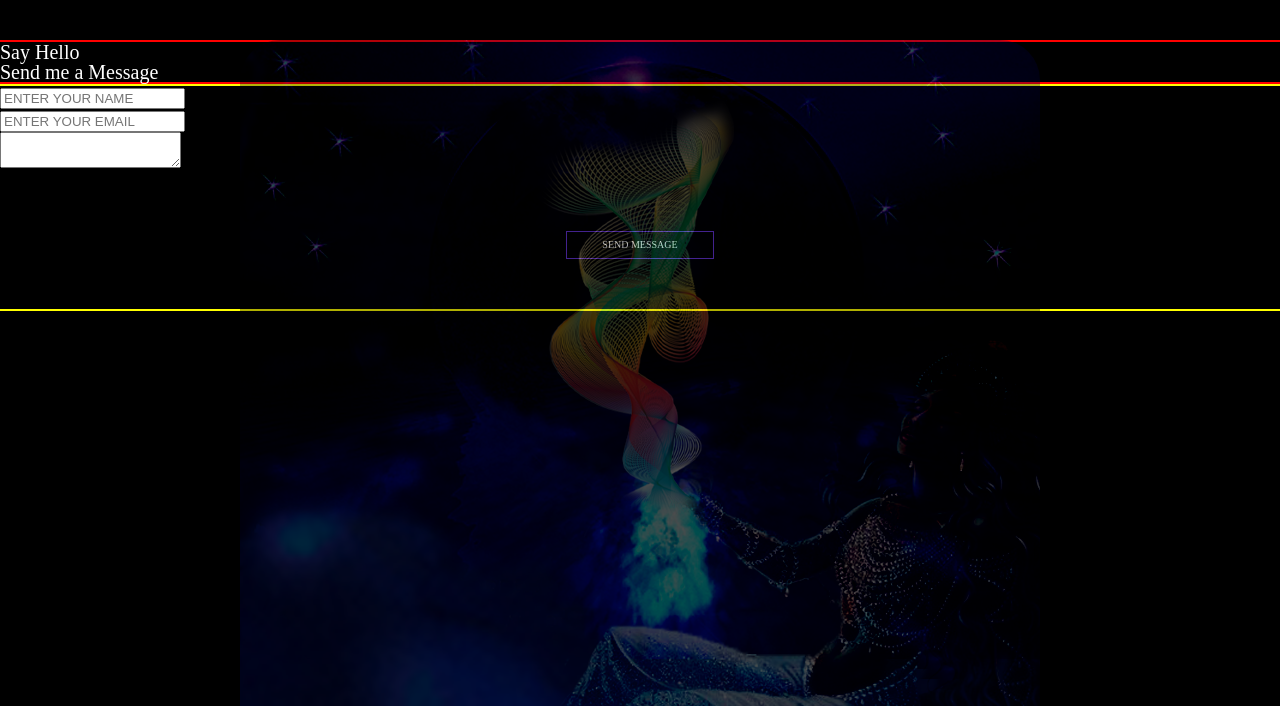
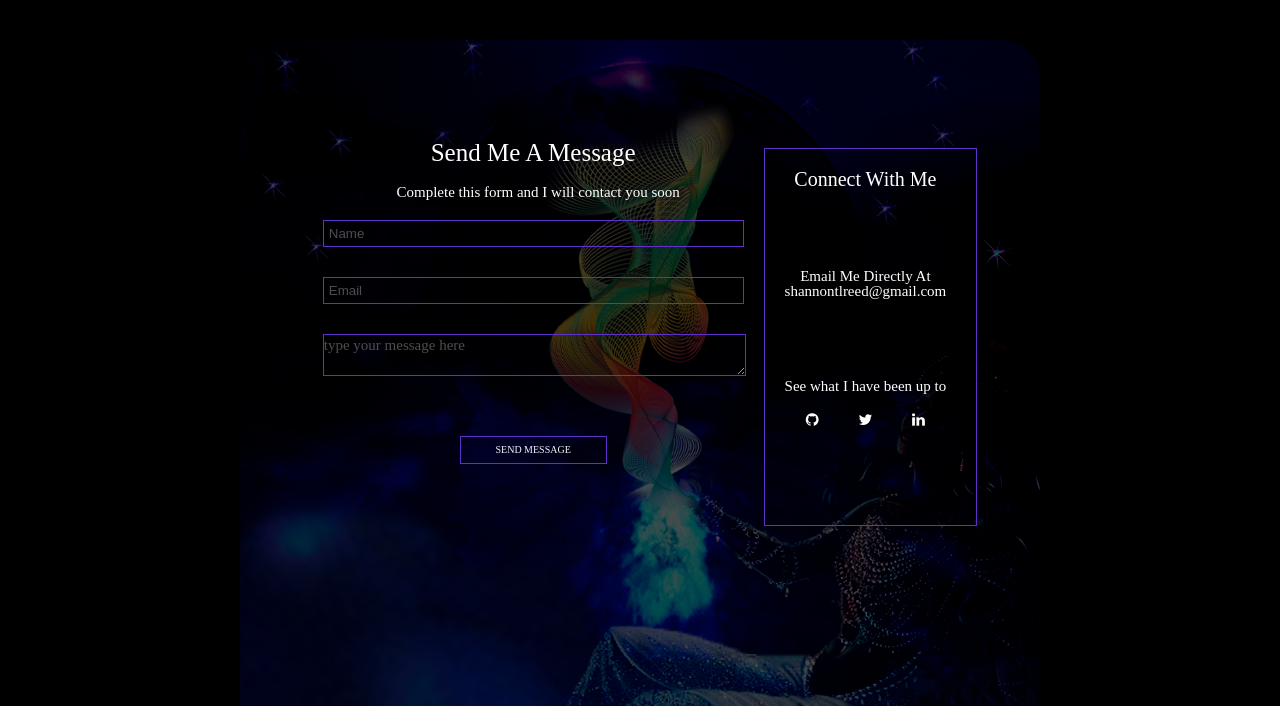
Before and after one commit to shanreed/HTML-CSS-JS-Portfolio, a plain HTML site: page contact.html in a window 1280 px wide. Shown: the part 94-800 px from the top of the page. Drawn offline with Linux system fonts and the light colour scheme; a web font is replaced by a local one.

Commit message:
contact page is now responsive

```diff
--- a/contact.html
+++ b/contact.html
@@ -42,31 +42,46 @@
             </nav>
         </header>
         <section class = 'contact'>
+            <div class = "contact-area">
+                <div class = "contact-area-img">
+            </div>
+        </div>
             <div class = 'contact-info'>
-                <div class = 'contact-title'>
-                    <h2>Say Hello</h2>
-                    <h3>Send me a Message</h3>
+                <div class = 'form'>
+                    <div class = 'contact-form-title'>
+                        <h2>Send Me A Message</h2>
+                    </div>
+                    <div class = 'contact-form-title2'>
+                        <h3>Complete this form and I will contact you soon</h3>
                     </div>
                     <div class = 'contact-form'>
                         <form id = 'contact-form' method = 'post' action = 'contact-form-handler.php'>
-                        <input name = 'name' type = 'text' class = 'form-control' placeholder = 'ENTER YOUR NAME' required>
-                        <br>
-                        <input name = 'email' type = 'email' class = 'form-control' placeholder = 'ENTER YOUR EMAIL' required>
-                        <br>
-
-                        <textarea name = 'message' class = 'form-control top' placeholder= 'Type your message here....' row = '4' required>
-
-                        </textarea>
+                           <input  type="text" class="input name" role="textbox" contenteditable placeholder = 'Name'/>
+                           <input  type="text" class="input email" role="textbox" contenteditable placeholder = 'Email'/>
+                            <div class = ' textarea-div'><span class="textarea" role="textbox" contenteditable></span></div>
                             <div class="button-container">
                                 <a href="#" class="btn">Send Message</a>
                             </div>
                         </form>
                     </div>
                 </div>
-                <div class = "contact-area">
-                    <div class = "contact-area-img">
+                <div class = 'contact-details'>
+                    <div class = 'detail detail-heading'>
+                        <h2>Connect With Me</h2>
+                    </div>
+                    <div class = 'detail detail-email'>
+                        <h3>Email Me Directly At</h3>
+                        <p>shannontlreed@gmail.com</p>
+                    </div>
+                    <div class = 'detail detail-social'>
+                        <p>See what I have been up to</p>
+                        <a href="https://github.com/shanreed"  target = 'blank'  class="fa fa-github"></a>
+                        <a href="https://twitter.com/laney5net"  target = 'blank' class="fa fa-twitter"></a>
+                        <a href="https://www.linkedin.com/in/shannonreedtechset5/"  target = 'blank'  class="fa fa-linkedin"></a>
                     </div>
             </div>
+            </div>
+
         </section>
 
 
--- a/styles/1300px.css
+++ b/styles/1300px.css
@@ -20,4 +20,8 @@
     .aboutme-text {
             width: 40%;
     }
+
+    .form {
+        width: 30%;
+    }
 }
--- a/styles/2000px.css
+++ b/styles/2000px.css
@@ -1,6 +1,12 @@
 @media(min-width: 1920px) {
-    /* .container {
+    .container {
+
     }
+
+    .form {
+        width: 30%;
+    }
+    /*
 
     header {
         margin-bottom: 60px;
--- a/styles/400px.css
+++ b/styles/400px.css
@@ -41,12 +41,17 @@
         margin-top: 15rem;
     }
 
+    .form {
+        width: 80%;
+    }
+
 }
 
 @media(min-width: 444px) {
     .hero-area-img {
         width: 80%;
     }
+
 
     .think {
         margin-right: 27rem;
--- a/styles/500px.css
+++ b/styles/500px.css
@@ -2,6 +2,10 @@
     .button-container {
         margin-bottom: 5rem;
     }
+    .form {
+        width: 70%;
+    }
+
 }
 
 @media(min-width: 550px) {
--- a/styles/600px.css
+++ b/styles/600px.css
@@ -2,8 +2,46 @@
     .hero-area-img {
         width: 70%;
     }
-    /* footer {
-        margin-top: 13rem;
-    } */
+    .contact-form-title2 {
+        text-align: center;
+    }
+
+    .contact-info {
+        margin-top: 10rem;
+        display: flex;
+        flex-direction: row;
+        justify-content: center;
+        align-items: center;
+        font-size: 1.5rem;
+    }
+
+    .contact-details {
+        display:inline;
+        text-align: center;
+        border: 1px solid #6031CA;
+        padding: 2rem 3rem 0 2rem;
+    }
+
+    .detail {
+        margin-bottom: 8rem;
+    }
+
+    .detail-heading {
+        font-size: 2rem;
+    }
+
+    .detail-email {
+        display: flex;
+        flex-direction: column;
+        justify-content: space-evenly;
+    }
+
+    .detail-social .fa {
+        margin: 1.8rem;
+    }
+
+    .form {
+        width: 55%;
+    }
 
 }
--- a/styles/700px.css
+++ b/styles/700px.css
@@ -12,6 +12,10 @@
     .create {
         margin-right: 24rem;
     }
+   .form {
+       width: 60%;
+   }
+
 }
 
 
--- a/styles/800px.css
+++ b/styles/800px.css
@@ -9,4 +9,9 @@
     footer {
         margin-top: 35rem;
     }
+
+    .form {
+        width: 50%;
+    }
+
 }
--- a/styles/900px.css
+++ b/styles/900px.css
@@ -1,4 +1,7 @@
 @media(min-width: 900px) {
+    .hero-area-img {
+        width: 70%;
+    }
     .name-heading {
 
         font-size: 5.5vw;
@@ -8,6 +11,11 @@
         margin-top: 18rem;
         font-size: 3vw;
     }
+
+    .form {
+        width: 40%;
+    }
+
 
 }
 
--- a/styles/about.css
+++ b/styles/about.css
@@ -9,7 +9,7 @@
 
 .about-area-img {
     content: url("../img/aboutmeimg.png");
-    opacity: 70%;
+    opacity: 30%;
     width: 100%;
     margin: 0 auto;
     border-radius: 5%;
--- a/styles/contact.css
+++ b/styles/contact.css
@@ -2,7 +2,8 @@
     margin: 0 auto;
     width: 90%;
     display: flex;
-    justify-content: center;
+    justify-content: space-around;
+    margin-bottom: 10rem;
 }
 
 
@@ -15,61 +16,100 @@
 }
 
 .contact-info {
-    width: 100%;
+    width: 90%;
     height: auto;
     position: absolute;
     display: flex;
     flex-direction: column;
     justify-content: center;
     align-items: center;
-    font-size: 2rem;
+    font-size: 1.5rem;
 }
 
-.contact-title {
+.contact-form-title {
+    font-size: 2.5rem;
+}
+
+
+.contact-form-title2 {
+    text-align: center;
+    margin-left: 1rem;
+}
+
+.form {
+    display: flex;
+    flex-direction: column;
+    /* justify-content: center;
+    align-items: center; */
     width: 100%;
-    border: 2px solid red;
+}
+
+.contact-form-title {
+    width: 100%;
+    text-align: center;
+    margin-bottom: 2rem;;
 }
 
 .contact-form {
-    width: 100%;
-    border: 2px solid yellow;
+    padding: 2rem 2rem;
+    max-width: 100%;
+}
+
+form {
+    display: flex;
+    flex-direction: column;
 }
 
 input {
-    background-color: ;
+    max-width: 100%;
+    background-color: transparent;
+    margin-bottom: 3rem;
+    color: #FFFFFF;
+    padding: .5rem .5rem .5rem .5rem;
+}
+
+.input,
+.textarea {
+  border: 1px solid #6031CA;
+  /* padding: 1rem 0; */
+}
+
+.textbox {
+    border: 2px solid #6031CA;
+}
+
+/* .input {
+
+} */
+
+.textarea {
+    /* padding-left: .5rem; */
 }
 
 
-/* .contact {
-    margin: 0 auto;
-    width: 100%;
-    display: flex;
-    flex-direction: column;
-    justify-content: center;
-    align-items: center;
-    font-size: 2rem;
-    background-color: #6031CA;
-    margin-bottom: 3rem;
+::placeholder {
+    color: #FFFFFF;
+    opacity: 30%;
 }
 
-.contact-title {
-    width: 80%;
-    display: flex;
-    flex-direction: column;
-    justify-content: space-between;
 
-    margin-bottom: 3rem;
+
+.textarea {
+    display: block;
+    width: 100%;
+    overflow: hidden;
+    resize: both;
+    min-height: 40px;
+    line-height: 20px;
+  }
+
+
+  .textarea[contenteditable]:empty::before {
+    content: "type your message here";
+    color: #FFFFFF;
+    opacity: 30%;
+  }
+
+.contact-details {
+    display:none;
 }
-
-#contact-form {
-    margin: 0 auto;
-    width: 70%;
-    display: flex;
-    flex-direction: column;
-    align-items: center;
-}
-
-.button-container a {
-    font-size: 1rem;
-    padding: .5rem 1.5rem;
-} */
```
Also changed, not shown: about.html (+5 -4 lines). Lines whose indentation alone changed are shown as unchanged.
